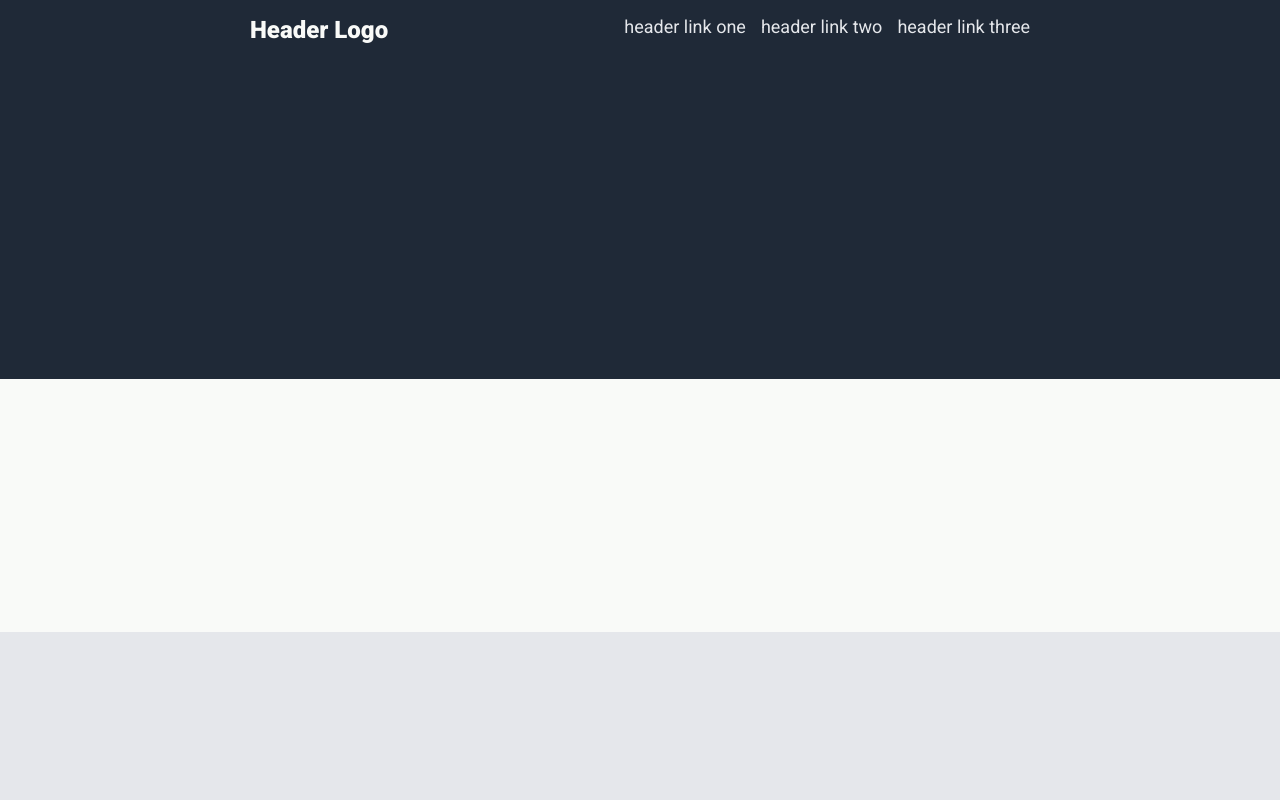
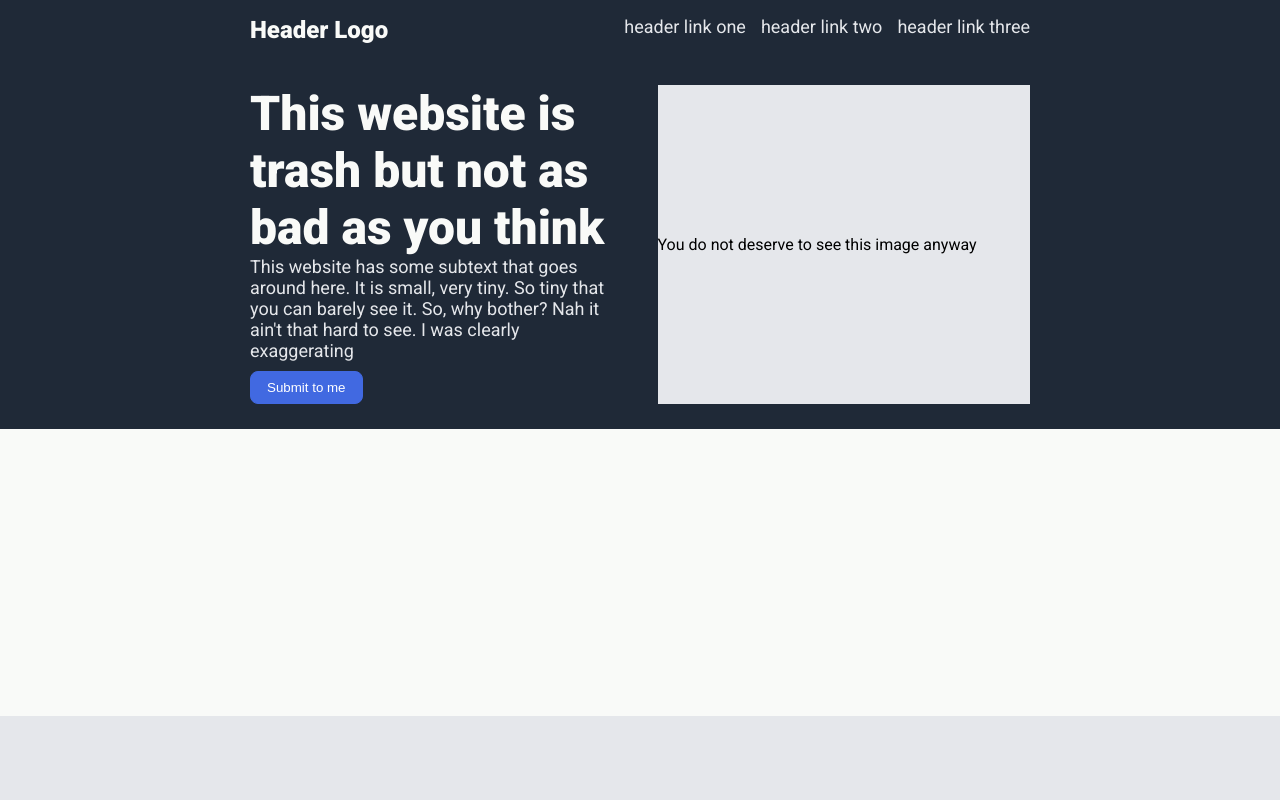
Before and after one commit to asparagusD/landing_page, a plain HTML site: page index.html in a window 1280 px wide. Shown: the top 800 px of the page. Drawn offline with Linux system fonts and the light colour scheme.

Commit message:
do again

```diff
--- a/index.html
+++ b/index.html
@@ -10,6 +10,7 @@
     <link href="https://fonts.googleapis.com/css2?family=Roboto:ital,wght@0,100;0,300;0,400;0,500;0,700;0,900;1,100;1,300;1,400;1,500;1,700;1,900&display=swap" rel="stylesheet">
 </head>
 <body>
+
     <div class="section1">
         <div class="content">
             <ul class="header">
@@ -18,6 +19,21 @@
                 <li class="header-link"><a href="#">header link two</a></li>
                 <li class="header-link"><a href="#">header link three</a></li>
             </ul>
+
+            <div class="hero">
+                <div class="hero-text">
+                    <div class="hero-main">This website is trash but not as bad as you think</div>
+                    <div class="hero-secondary">This website has some subtext that goes around here. It is small, very tiny. So tiny that you can barely see it. So, why bother? Nah it ain't that hard to see. I was clearly exaggerating</div>
+                    <button class="submit">Submit to me</button>
+                </div>
+
+                <div class="image-placeholder">
+                  <div>You do not deserve to see this image anyway</div>
+
+                </div>
+
+
+            </div>
         </div>
     </div>
     <div class="section2"></div>
--- a/styles.css
+++ b/styles.css
@@ -1,20 +1,17 @@
 body {
     display: flex;
     flex-direction: column;
-    height: 150vh;
+    height: 170vh;
     padding:0;
     margin: 0;
-    font-family: roboto;
-    /* background-color: #1F2937 */
-
-
+    font-family: roboto, "sans-serif";
 }
-
-
 
 .section1 {
     background-color: #1F2937;
     flex: 1.5;
+    display: flex;
+
 
 }
 
@@ -38,6 +35,10 @@ body {
 
 .content {
     margin: 0 250px;
+    display: flex;
+    flex-direction: column;
+
+
 }
 
 ul {
@@ -62,7 +63,48 @@ a {
     font-weight: 900;
 }
 
-.header-link a {
+.header-link a,
+.hero-secondary {
     font-size: 18px;
     color: #E5E7EB;
 }
+
+button {
+    cursor: pointer;
+    padding: 8px 16px;
+    border-radius: 8px;
+    margin-top: 10px;
+  }
+
+button.submit {
+    background: royalblue;
+    border: 1px solid royalblue;
+    color: white;
+  }
+
+ .hero-main {
+    font-size: 48px;
+    color: #F9FAF8;
+    font-weight: 900;
+
+ }
+
+.hero {
+    display: flex;
+    gap: 35px;
+    margin: auto;
+}
+
+.hero div {
+    flex: 1;
+}
+
+.image-placeholder {
+    background-color: #E5E7EB;
+    display: flex;
+
+}
+
+.image-placeholder div {
+    margin: auto;
+}
```
